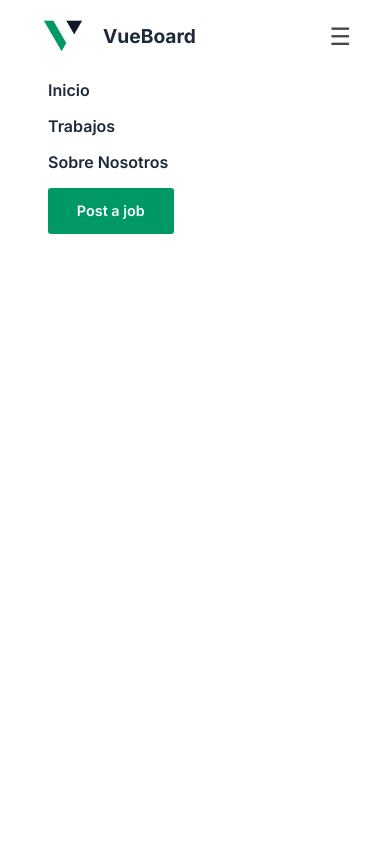
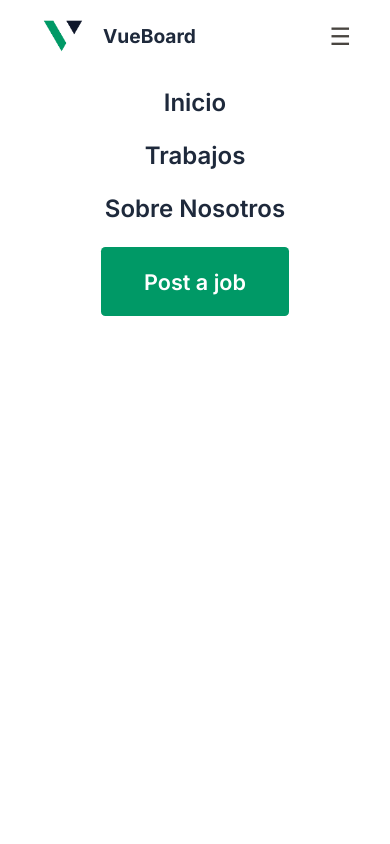
Before and after one commit to MiolaTomas/JobPortal, a Vue app: page / in a window 390 px wide. Shown: the top 844 px of the page. Built offline with nearby package versions, Linux system fonts and the light colour scheme.

Commit message:
fix media query error navlinks

```diff
--- a/src/components/Header.vue
+++ b/src/components/Header.vue
@@ -78,7 +78,7 @@ function toggleMenu() {
     display: flex;
     gap: 1em;
     list-style: none;
-    align-items: flex-start;
+    align-items: center;
 }
 
 
@@ -139,15 +139,14 @@ function toggleMenu() {
         top: 4em;
         width: 100%;
         height: 100vh;
-        align-items: flex-start;
         background-color: white;
     }
 
     .nav-links ul {
         flex-direction: column;
         gap: 1em;
+        font-size: 1.5em;
         margin-top: 1em;
-        margin-left: 3em;
     }
 
     .nav-links.active {
```
